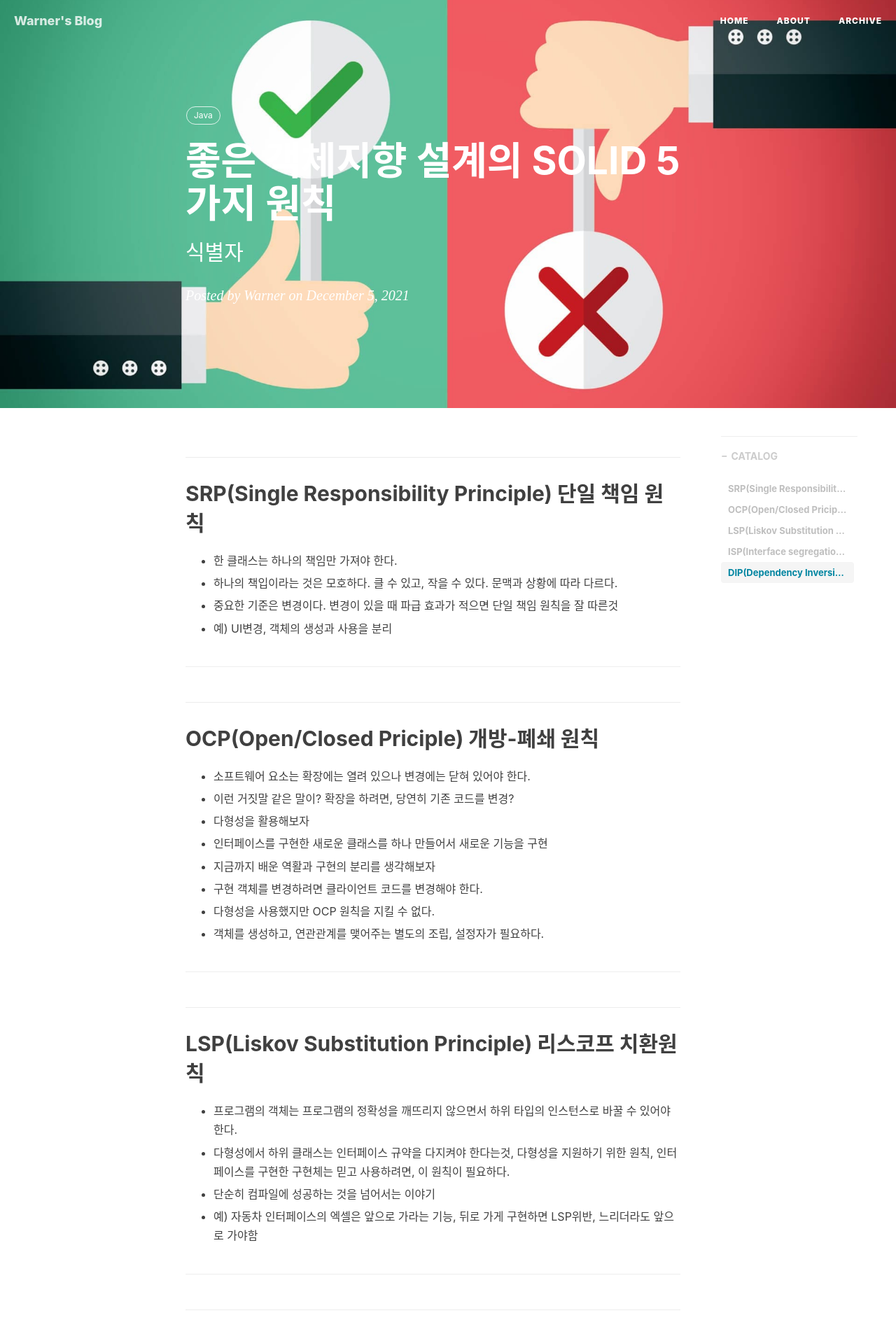
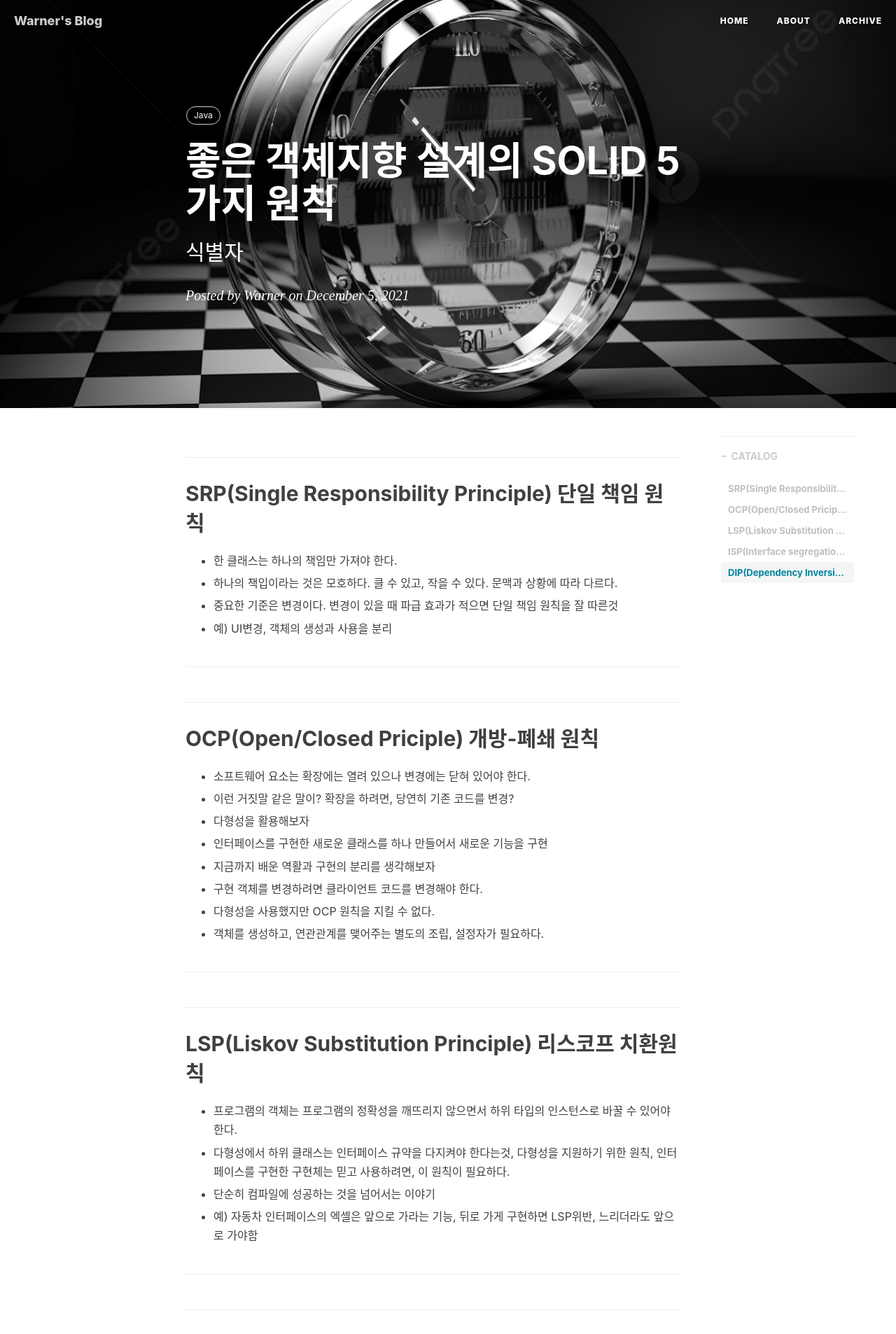
Before and after one commit to leeheeweon/leeheeweon.github.io, a Jekyll site: the page built from _posts/2021-12-05-solid5.md, in a window 1280 px wide. Shown: the top 1906 px of the page at 70% size. Built offline with Jekyll 4.4.1, drawn with Linux system fonts in a browser that asks for light colours; nearby versions of some CDN libraries; comment, search, counter and statistics services are not loaded.

Commit message:
배경 변경

```diff
--- a/_posts/2021-12-05-solid5.md
+++ b/_posts/2021-12-05-solid5.md
@@ -4,7 +4,7 @@
 subtitle: 식별자
 date: 2021-12-05
 author: Warner
-header-img: img/bg/post-bg-YesOrNo.jpg
+header-img: img/bg/post-bg-watch.jpg
 catalog: true
 tags:
   - Java
```
Also changed, not shown: img/bg/post-bg-YesOrNo.jpg (deleted), img/bg/post-bg-watch.jpg (added).
